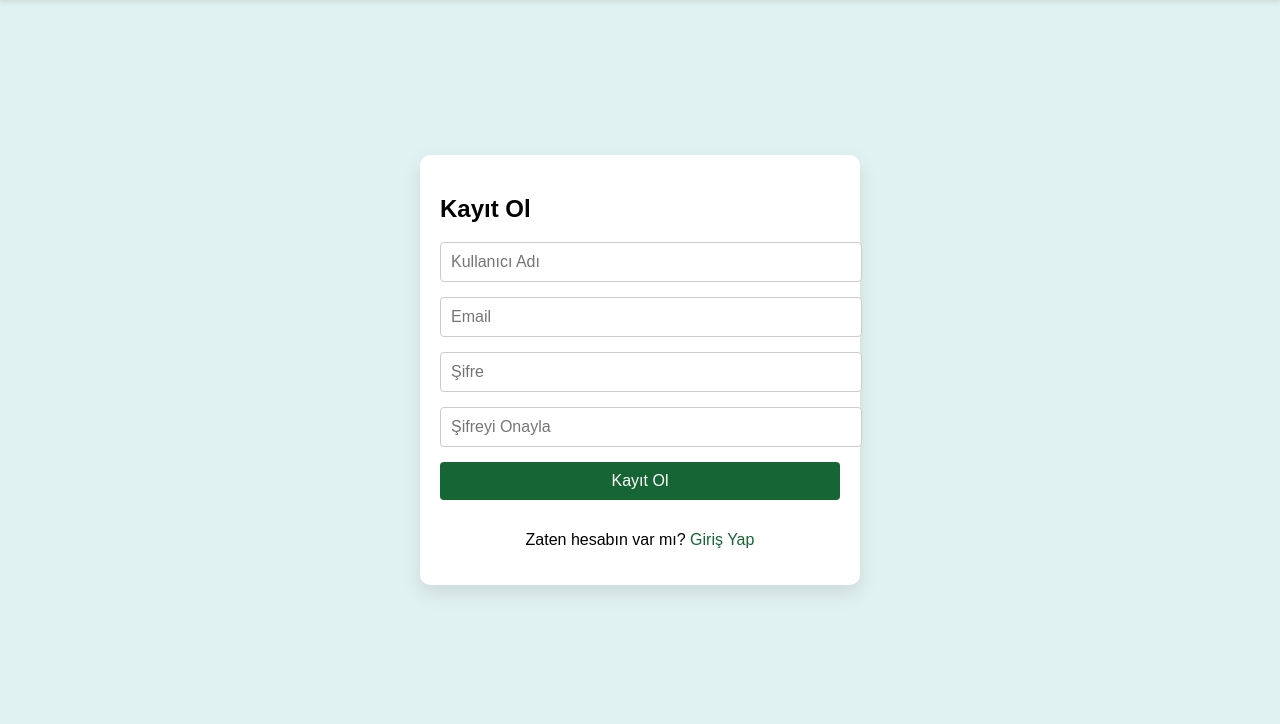
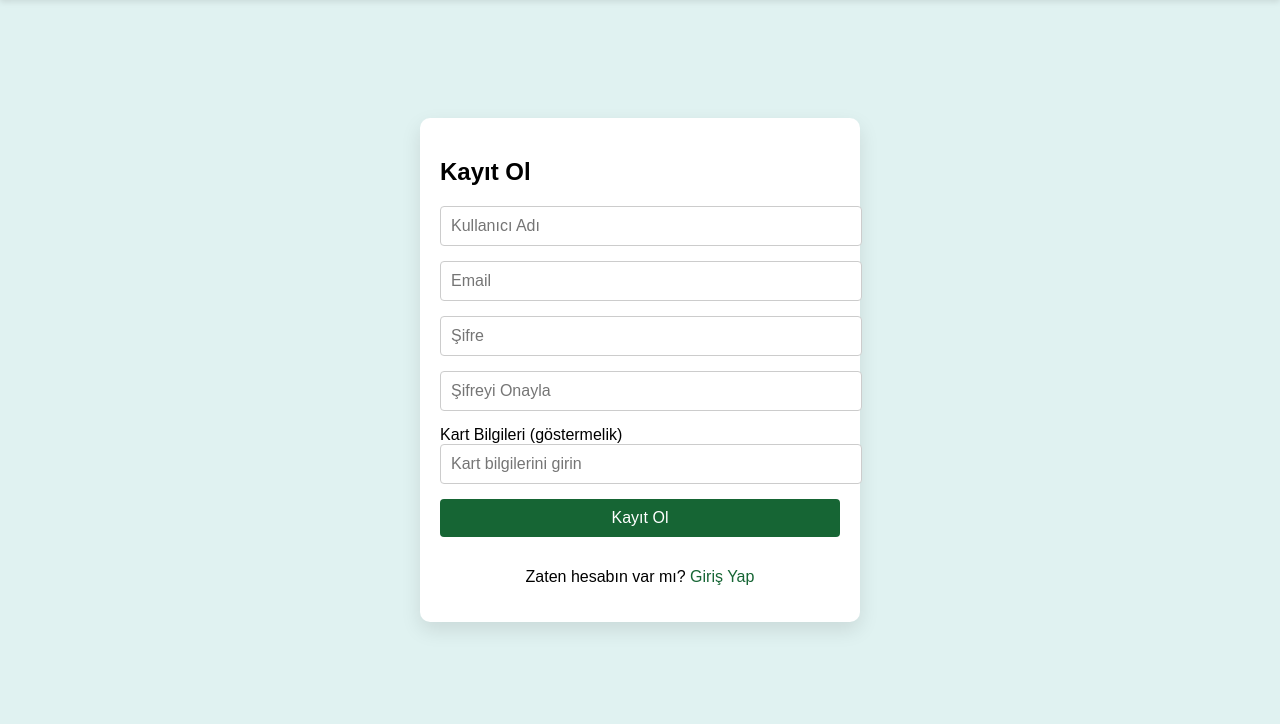
Before and after one commit to pineapple-borek/pineapple_borekTV, a Flask app: page /register in a window 1280 px wide. Shown: the part 97-821 px from the top of the page. Run offline with Flask 3, Linux system fonts and the light colour scheme.

Commit message:
added input for card info

```diff
--- a/pineappleTV/templates/register.html
+++ b/pineappleTV/templates/register.html
@@ -10,6 +10,9 @@
         <input type="email" name="email" placeholder="Email" required>
         <input type="password" name="password" placeholder="Şifre" required>
         <input type="password" name="confirm_password" placeholder="Şifreyi Onayla" required>
+        <!-- bu kısım -->
+        <label for="card_info">Kart Bilgileri (göstermelik)</label>
+        <input type="text" id="card_info" name="card_info" placeholder="Kart bilgilerini girin" required>
         <button type="submit">Kayıt Ol</button>
     </form>
     <p>Zaten hesabın var mı? <a href="{{ url_for('login') }}">Giriş Yap</a></p>
```
Also changed, not shown: pineappleTV/db/user.db.
